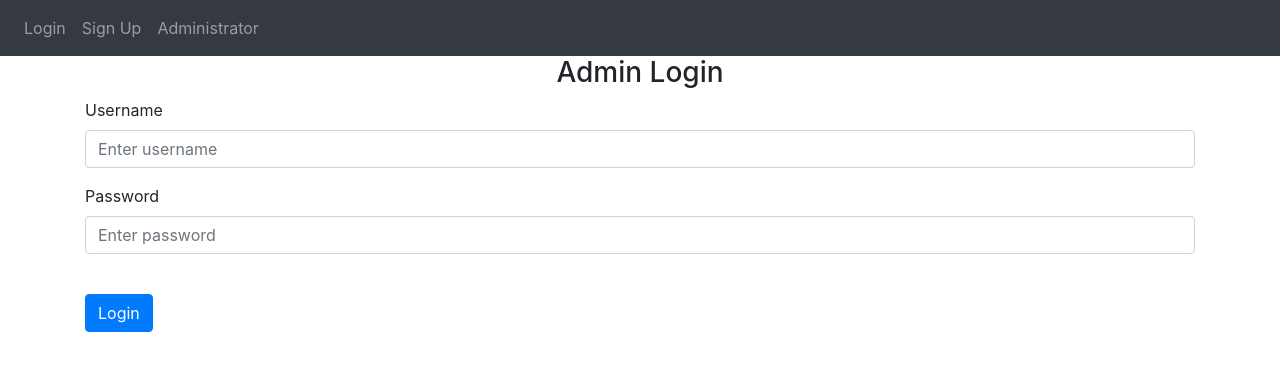
After one commit to Varunrnair/Flask, a Flask app: template flask-login-auth/website/templates/admin/login.html in a window 1280 px wide. The commit adds this page. Shown: the top 371 px of the page. Run offline with Flask 3, Linux system fonts and the light colour scheme; the template is opened without the code that fills it, so the values that code supplies are empty; some libraries are stand-ins or nearby versions.

Commit message:
added new file for admin login

```diff
--- a/flask-login-auth/website/admin.py
+++ b/flask-login-auth/website/admin/__init__.py
@@ -2,16 +2,18 @@ from flask import Blueprint, render_template
 from flask_login import login_required, current_user
 from flask_admin import Admin
 from flask_admin.contrib.sqla import ModelView
-from .models import User, Note
-from .db import db
+from website.models import User, Note
+from website.db import db
 
 #admin_bp = Blueprint('admin', __name__)
 admin = Admin()
+admin_bp = Blueprint('admin', __name__)
 """
 @admin.route('/admin')
 @login_required
 def admin_home():
 """
+
 admin.add_view(ModelView(User, db.session))
 admin.add_view(ModelView(Note, db.session))
  #   return render_template('admin/admin_home.html', user=current_user)
--- a/flask-login-auth/website/auth.py
+++ b/flask-login-auth/website/auth.py
@@ -3,7 +3,7 @@ from .models import User
 from werkzeug.security import generate_password_hash, check_password_hash
 from .db import db
 from flask_login import login_user, login_required, logout_user, current_user
-#from urllib.parse import unquote as url_decode
+
 
 auth = Blueprint('auth', __name__)
 
--- /dev/null
+++ b/flask-login-auth/website/templates/admin/login.html
@@ -0,0 +1,32 @@
+{% extends "base.html" %}
+
+{% block title %}Admin Login{% endblock %}
+
+{% block content %}
+  <form method="POST">
+    <h3 align="center">Admin Login</h3>
+    {{ form.hidden_tag() }} {# Include CSRF token for security #}
+    <div class="form-group">
+      <label for="username">Username</label>
+      <input
+        type="text"
+        class="form-control"
+        id="username"
+        name="username"
+        placeholder="Enter username"
+      />
+    </div>
+    <div class="form-group">
+      <label for="password">Password</label>
+      <input
+        type="password"
+        class="form-control"
+        id="password"
+        name="password"
+        placeholder="Enter password"
+      />
+    </div>
+    <br />
+    <button type="submit" class="btn btn-primary">Login</button>
+  </form>
+{% endblock %}
--- a/flask-login-auth/website/templates/base.html
+++ b/flask-login-auth/website/templates/base.html
@@ -36,6 +36,7 @@
           {% else %}
           <a class="nav-item nav-link" id="login" href="/login">Login</a>
           <a class="nav-item nav-link" id="signUp" href="/sign-up">Sign Up</a>
+          <a class="nav-item nav-link" id="login" href="/adminlogin">Administrator</a>
           {% endif %}
         </div>
       </div>
```
Also changed, not shown: flask-login-auth/website/admin/forms.py (added, +10 -0 lines), flask-login-auth/website/templates/admin.html (deleted, +0 -7 lines), flask-login-auth/instance/database.db, flask-login-auth/website/views.py (line endings or trailing spaces).
